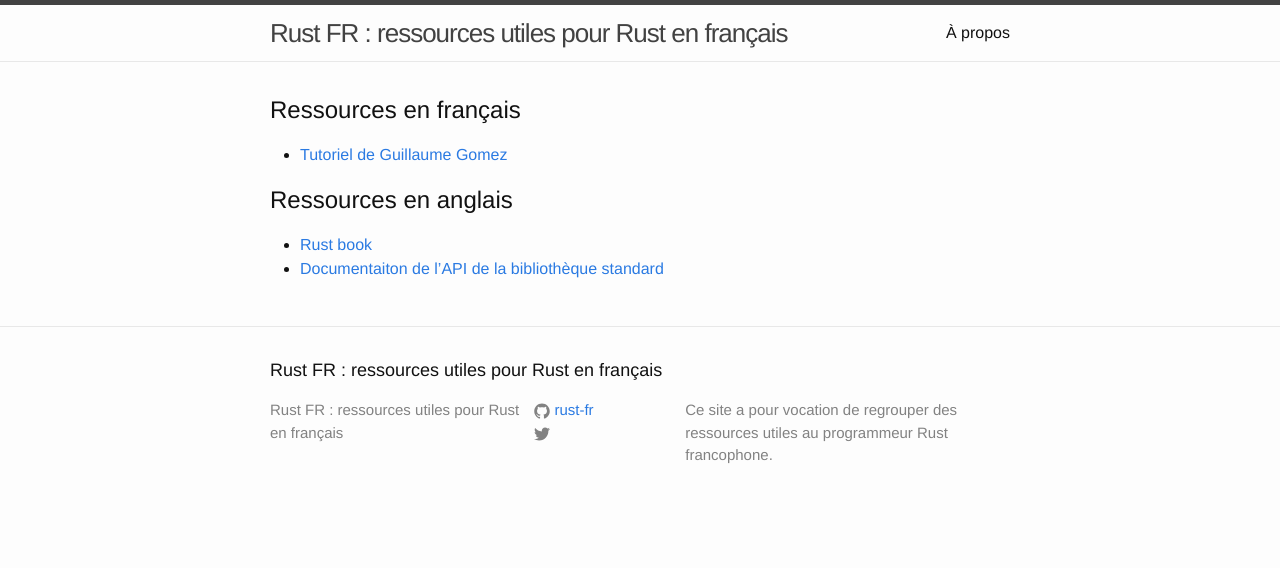
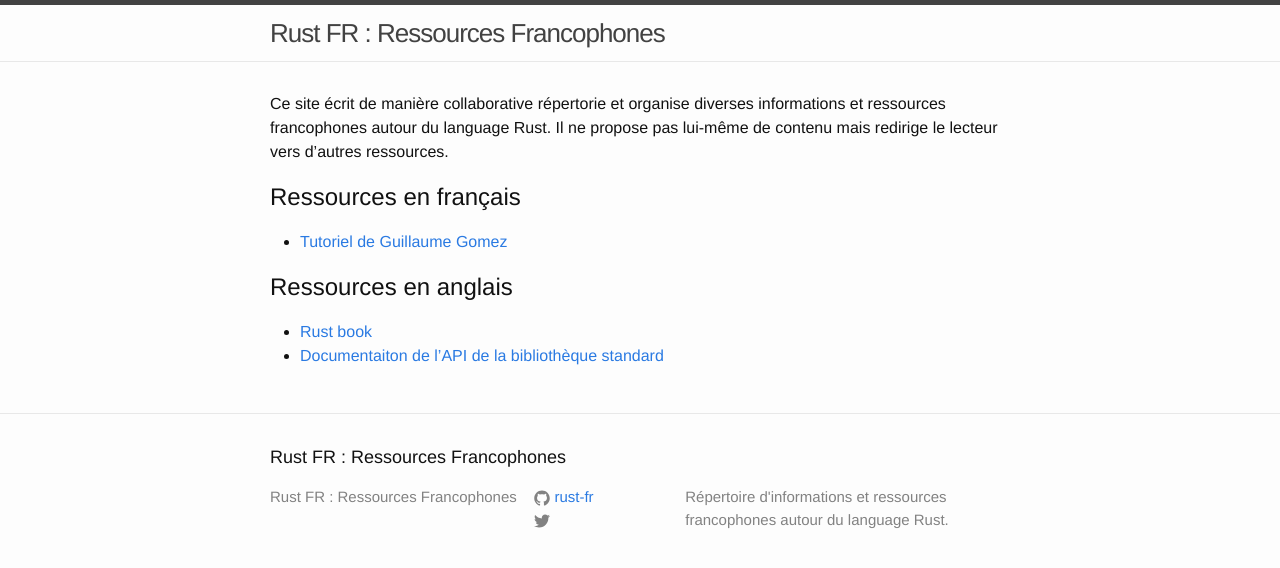
Before and after one commit to rust-fr/rust-fr.github.io, a Jekyll site: the page built from index.md, in a window 1280 px wide. Shown: the top 568 px of the page. Built offline with Jekyll 4.4.1, drawn with Linux system fonts in a browser that asks for light colours.

Commit message:
Nouveau titre et présentation sur l'index

```diff
--- a/_config.yml
+++ b/_config.yml
@@ -6,10 +6,10 @@
 # 'jekyll serve'. If you change this file, please restart the server process.
 
 # Site settings
-title: "Rust FR : ressources utiles pour Rust en français"
+title: "Rust FR : Ressources Francophones"
 email: ""
 description: > # this means to ignore newlines until "baseurl:"
-    Ce site a pour vocation de regrouper des ressources utiles au programmeur Rust francophone.
+    Répertoire d'informations et ressources francophones autour du language Rust.
 baseurl: "" # the subpath of your site, e.g. /blog
 url: "http://rust-fr.github.io/" # the base hostname & protocol for your site
 twitter_username: ""
--- a/index.md
+++ b/index.md
@@ -1,6 +1,10 @@
 ---
 layout: default
 ---
+
+Ce site écrit de manière collaborative répertorie et organise diverses
+informations et ressources francophones autour du language Rust. Il ne propose
+pas lui-même de contenu mais redirige le lecteur vers d'autres ressources.
 
 ## Ressources en français
 
```
Also changed, not shown: about.md (deleted, +0 -11 lines).
